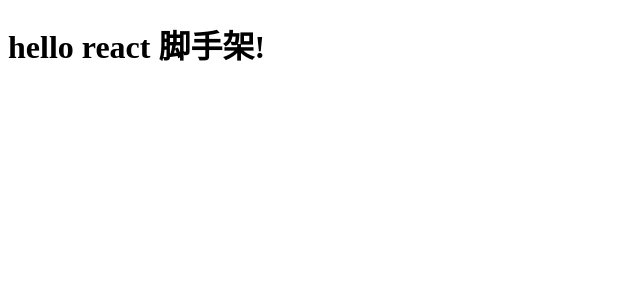
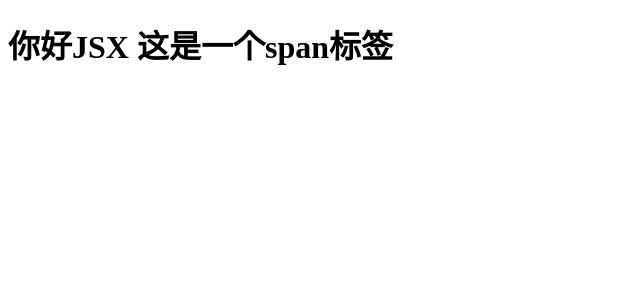
Before and after one commit to xu-jing119/react, a React (Create React App) app: page / in a window 1280 px wide. Shown: the top 300 px of the page, without its empty margins (0-640 px from the left). Built offline with nearby package versions, Linux system fonts and the light colour scheme.

Commit message:
JSX基本用法

```diff
--- a/src/index.js
+++ b/src/index.js
@@ -1,5 +1,12 @@
+// 引入包
 import React from 'react';
 import ReactDOM from 'react-dom';
 
+// 创建元素
 const title = React.createElement('h1', null, 'hello react 脚手架!')
+// 渲染
 ReactDOM.render(title,document.getElementById('root'))
+// 使用JSX语法创键结构
+// 优点  更加简洁 不复杂
+const H1 = <h1>你好JSX <span>这是一个span标签</span></h1>
+ReactDOM.render(H1,document.getElementById('root'))
```
